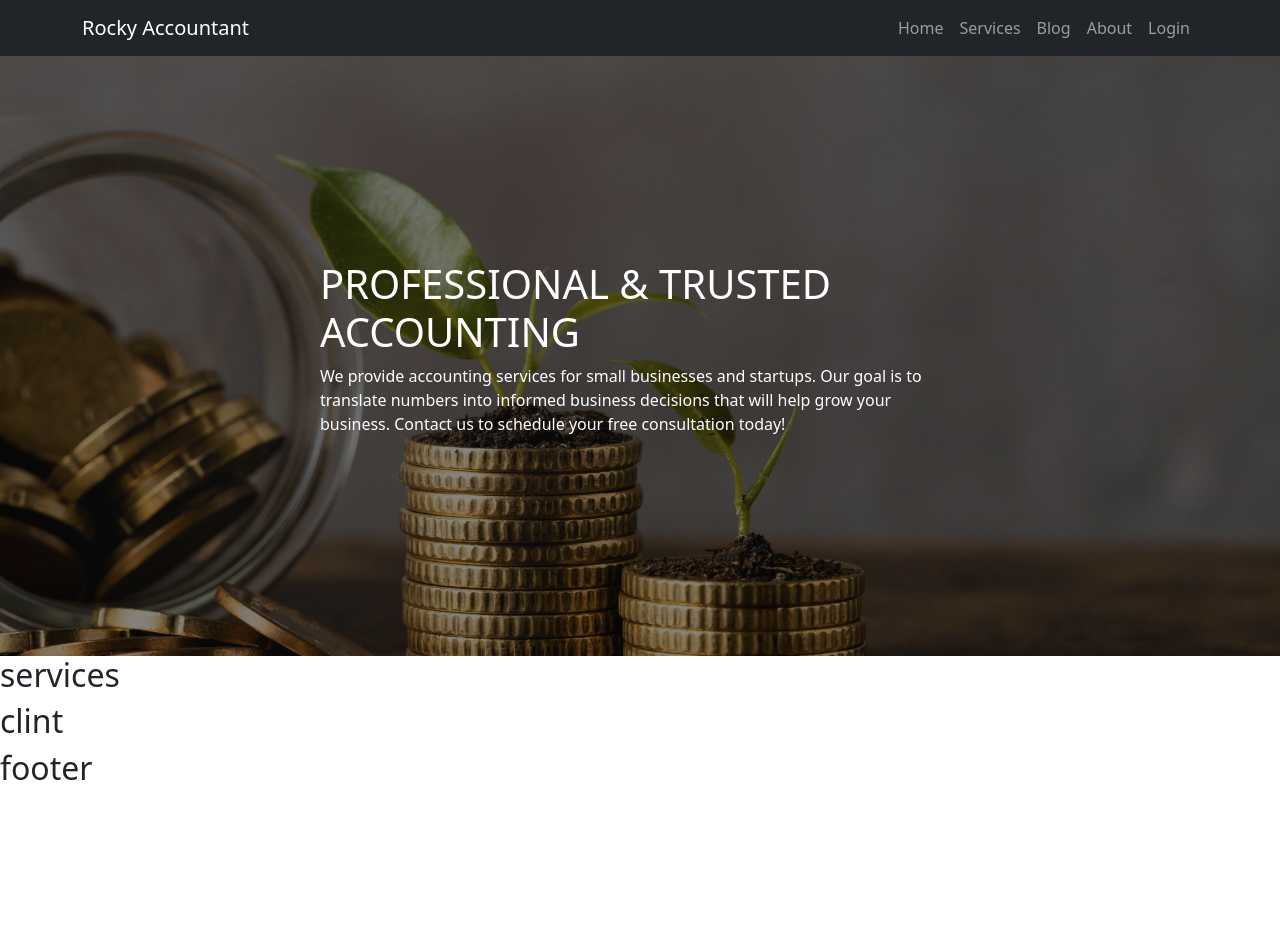
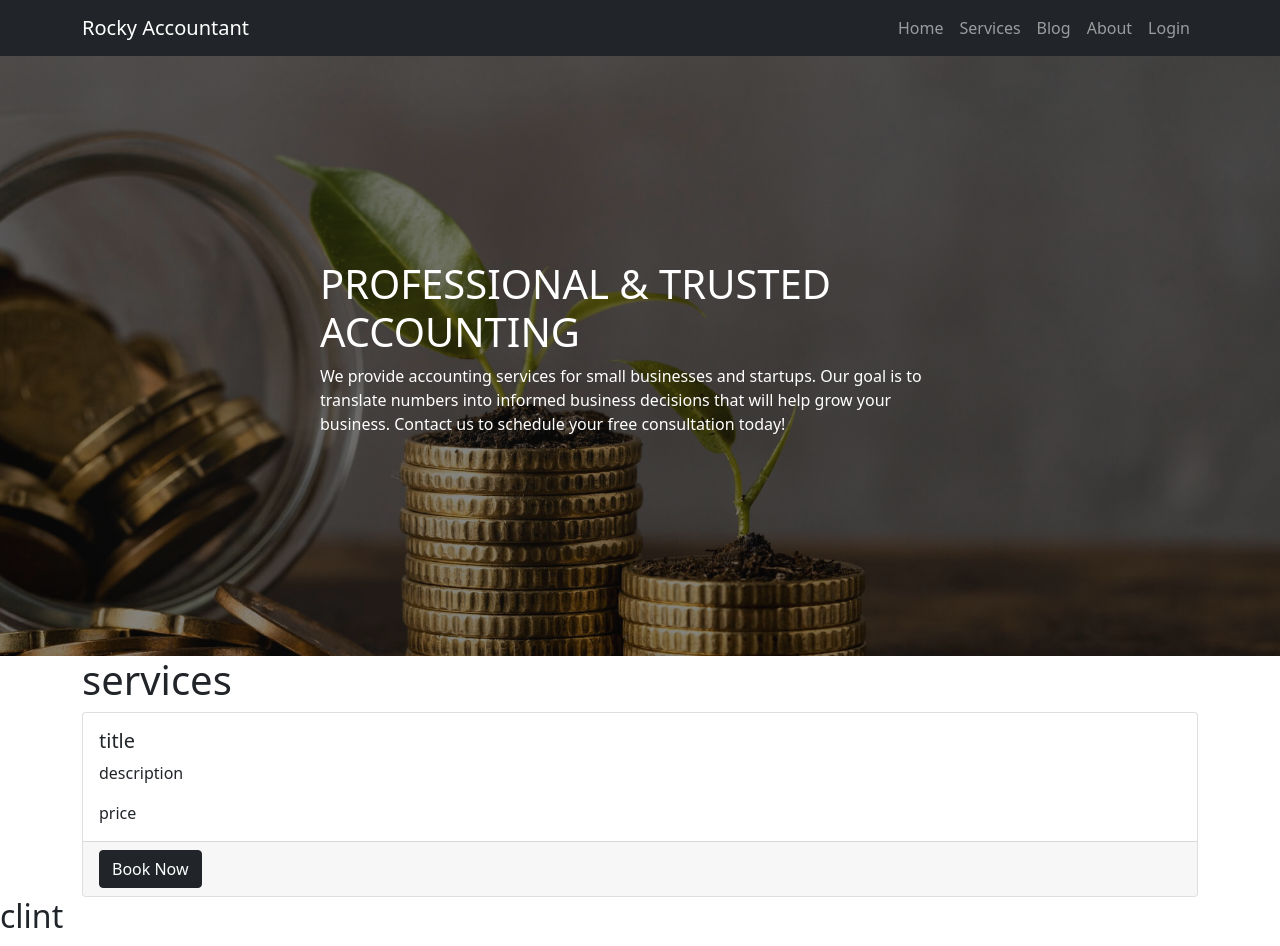
Before and after one commit to rockydasgfx/Rocky-Accountant-React, a React (Create React App) app: page / in a window 1280 px wide. Shown: the top 946 px of the page. Before the commit the page ends 800 px from the top, so only its background shows below. Built offline with nearby package versions, Linux system fonts and the light colour scheme.

Commit message:
make services and service and featch service data

```diff
--- a/public/data/New document 7.json
+++ b/public/data/data.json
@@ -1,29 +1,34 @@
 [
   {
+    "id": 1,
     "name": "ACCOUNTING SOLUTIONS",
     "price": 200,
     "img": "https://i.ibb.co/Vm0QRWz/as.jpg",
     "des": "Spend your time building your business and your profits; I will handle your bookkeeping, payroll, record keeping, report filing, and more"
   },
   {
+    "id": 2,
     "name": "TAX PREPARATION",
     "price": 300,
     "img": "https://i.ibb.co/w72157q/tax.jpg",
     "des": "Hire a professional firm to handle your taxes. I provide professional and timely services."
   },
   {
+    "id": 3,
     "name": "FINANCIAL STATEMENTS",
     "price": 400,
     "img": "https://i.ibb.co/nmnVpYz/fs.jpg",
     "des": "I can prepare or supervise the preparation of your financial statements. Then fully compiled and reviewed according to your needs."
   },
   {
+    "id": 4,
     "name": "BUSINESS SETUP",
     "price": 500,
     "img": "https://i.ibb.co/CKs2yhd/business.jpg",
     "des": "Ready to start your own business? Then you have come to the right place. I work personally with our clients to achieve their business goals."
   },
   {
+    "id": 5,
     "name": "PAYROLL PROCESSING",
     "price": 600,
     "img": "https://i.ibb.co/y0VyNFM/payroll.jpg",
--- a/src/App.js
+++ b/src/App.js
@@ -1,14 +1,18 @@
 import "bootstrap/dist/css/bootstrap.css";
 import { Route, Routes } from "react-router-dom";
 import "./App.css";
+import Header from "./Components/Header/Header";
 import Home from "./Pages/Home/Home";
+import Services from "./Pages/Services/Services";
 
 function App() {
   return (
     <div className="App">
+      <Header />
       <Routes>
         <Route path="/" element={<Home />} />
         <Route path="/home" element={<Home />} />
+        <Route path="/services" element={<Services />} />
       </Routes>
     </div>
   );
--- a/src/Pages/Home/Home.jsx
+++ b/src/Pages/Home/Home.jsx
@@ -1,13 +1,11 @@
-import Header from "../../Components/Header/Header";
+import Services from "../Services/Services";
 import Banner from "./Banner/Banner";
-import "./Home.css";
 
 const Home = () => {
   return (
     <div>
-      <Header />
       <Banner />
-      <h2>services</h2>
+      <Services />
       <h2>clint</h2>
       <h2>footer</h2>
     </div>
--- /dev/null
+++ b/src/Pages/Services/Service/Service.jsx
@@ -0,0 +1,22 @@
+import React from "react";
+
+const Service = () => {
+  return (
+    <div className="col">
+      <div class="card h-100">
+        <div class="card-body">
+          <h5 class="card-title">title</h5>
+          <p class="card-text">description</p>
+          <p class="card-text">price</p>
+        </div>
+        <div class="card-footer">
+          <button type="button" class="btn btn-dark">
+            Book Now
+          </button>
+        </div>
+      </div>
+    </div>
+  );
+};
+
+export default Service;
--- /dev/null
+++ b/src/Pages/Services/Services.jsx
@@ -0,0 +1,20 @@
+import React, { useEffect, useState } from "react";
+import Service from "./Service/Service";
+
+const Services = () => {
+  const [services, setServices] = useState([]);
+  useEffect(() => {
+    fetch("./data/data.json")
+      .then((res) => res.json())
+      .then((data) => setServices(data));
+  }, []);
+  console.log(services);
+  return (
+    <div className="container mx-auto">
+      <h1>services</h1>
+      <Service />
+    </div>
+  );
+};
+
+export default Services;
```
